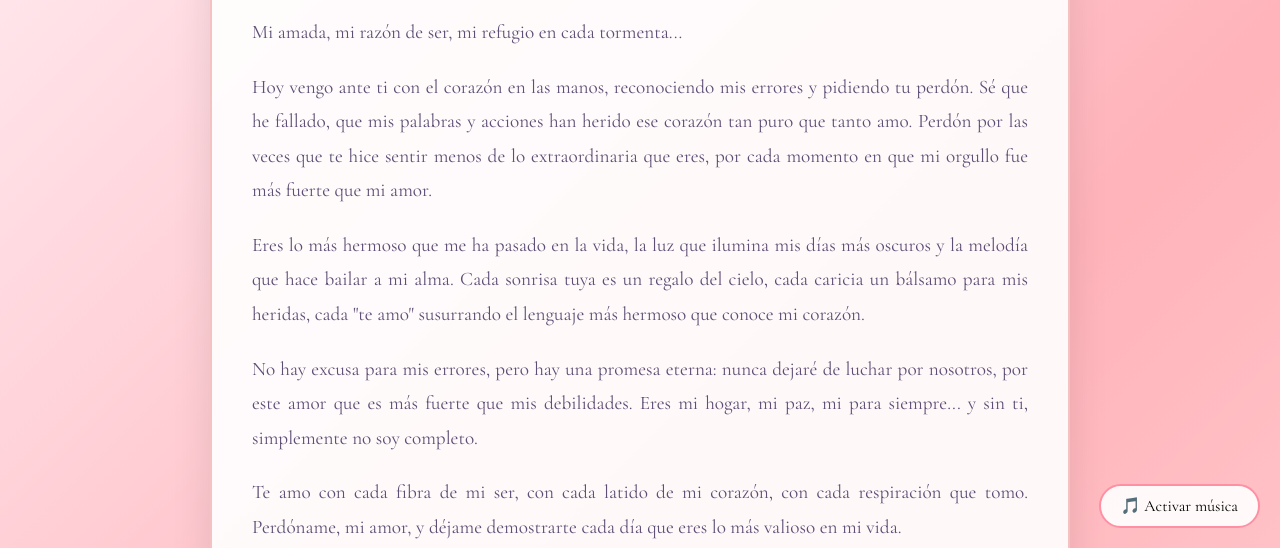
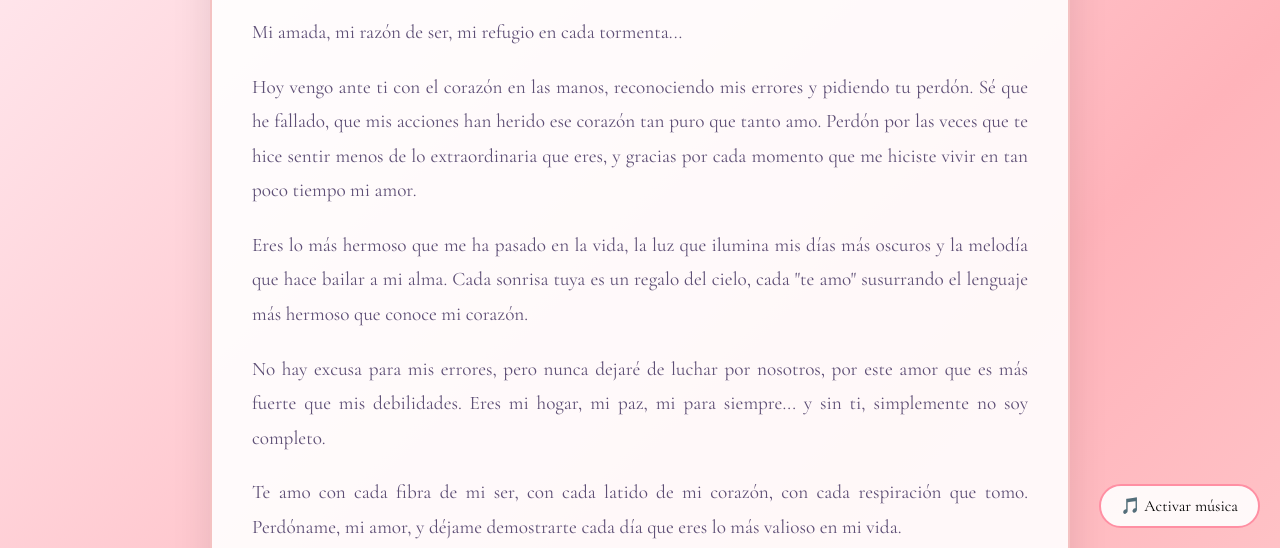
Before and after one commit to 1234Oliver/Iloveyou, a plain HTML site: page index.html in a window 1280 px wide. Shown: the part 252-800 px from the top of the page. Drawn offline with nearby package versions, Linux system fonts and the light colour scheme.

Commit message:
index.html

```diff
--- a/index.html
+++ b/index.html
@@ -383,11 +383,11 @@
             <div class="letter-content">
                 <p>Mi amada, mi razón de ser, mi refugio en cada tormenta...</p>
 
-                <p>Hoy vengo ante ti con el corazón en las manos, reconociendo mis errores y pidiendo tu perdón. Sé que he fallado, que mis palabras y acciones han herido ese corazón tan puro que tanto amo. Perdón por las veces que te hice sentir menos de lo extraordinaria que eres, por cada momento en que mi orgullo fue más fuerte que mi amor.</p>
+                <p>Hoy vengo ante ti con el corazón en las manos, reconociendo mis errores y pidiendo tu perdón. Sé que he fallado, que mis acciones han herido ese corazón tan puro que tanto amo. Perdón por las veces que te hice sentir menos de lo extraordinaria que eres, y gracias por cada momento que me hiciste vivir en tan poco tiempo mi amor.</p>
 
-                <p>Eres lo más hermoso que me ha pasado en la vida, la luz que ilumina mis días más oscuros y la melodía que hace bailar a mi alma. Cada sonrisa tuya es un regalo del cielo, cada caricia un bálsamo para mis heridas, cada "te amo" susurrando el lenguaje más hermoso que conoce mi corazón.</p>
+                <p>Eres lo más hermoso que me ha pasado en la vida, la luz que ilumina mis días más oscuros y la melodía que hace bailar a mi alma. Cada sonrisa tuya es un regalo del cielo, cada "te amo" susurrando el lenguaje más hermoso que conoce mi corazón.</p>
 
-                <p>No hay excusa para mis errores, pero hay una promesa eterna: nunca dejaré de luchar por nosotros, por este amor que es más fuerte que mis debilidades. Eres mi hogar, mi paz, mi para siempre... y sin ti, simplemente no soy completo.</p>
+                <p>No hay excusa para mis errores, pero nunca dejaré de luchar por nosotros, por este amor que es más fuerte que mis debilidades. Eres mi hogar, mi paz, mi para siempre... y sin ti, simplemente no soy completo.</p>
 
                 <p>Te amo con cada fibra de mi ser, con cada latido de mi corazón, con cada respiración que tomo. Perdóname, mi amor, y déjame demostrarte cada día que eres lo más valioso en mi vida.</p>
             </div>
```
